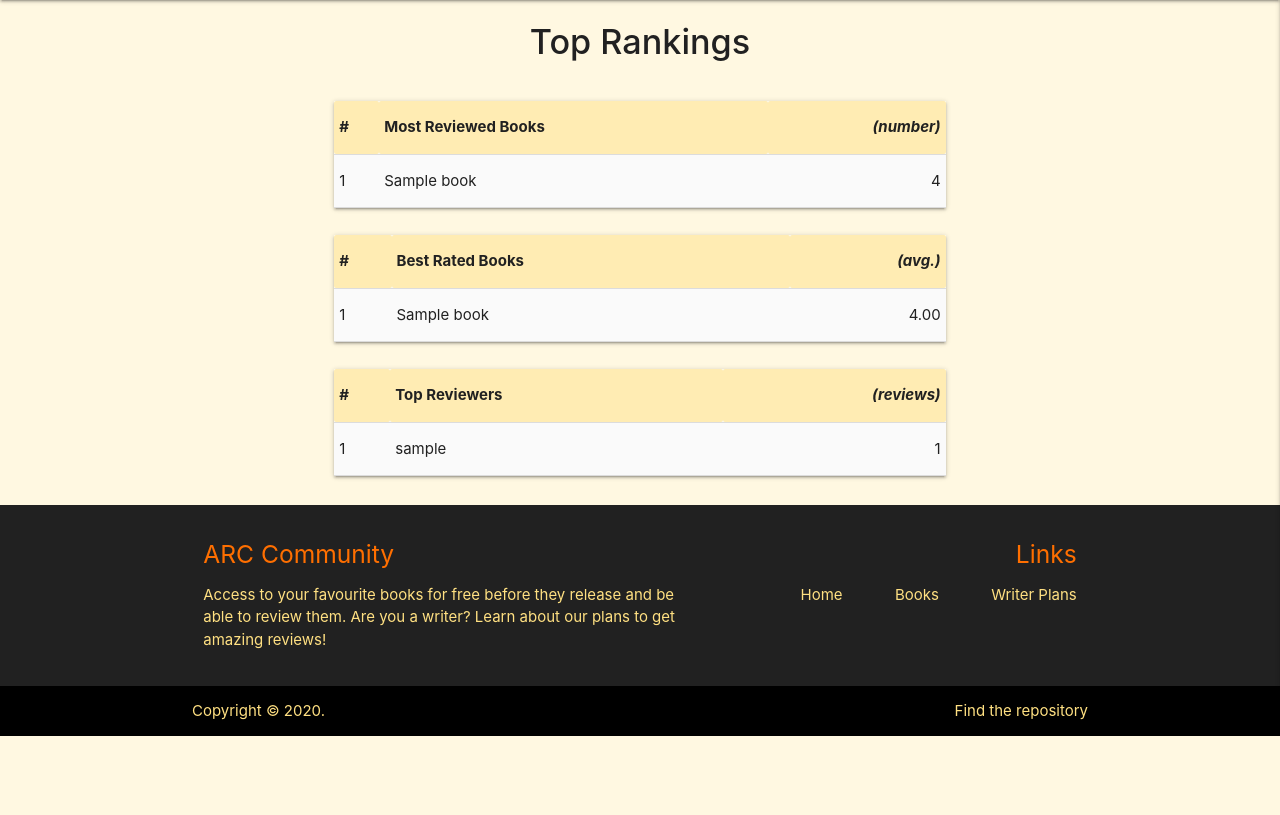
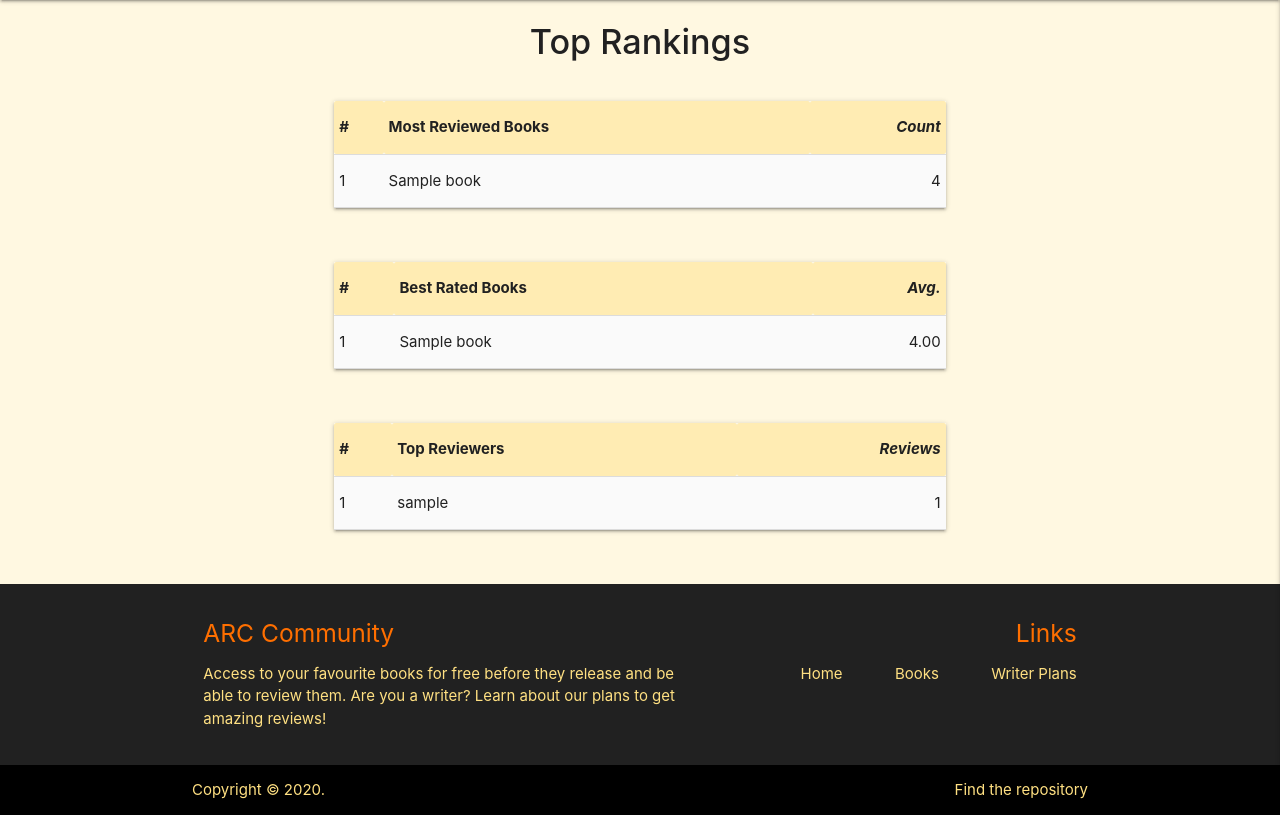
Before and after one commit to CruzZFire/ARC_Django_MS4, a Django app: page /rankings/ in a window 1280 px wide. Shown: the part 64-879 px from the top of the page. Before the commit the page ends 800 px from the top, so only its background shows below. Run offline with Django 3.2, Linux system fonts and the light colour scheme; tables that the repository leaves empty hold one stand-in row (values such as "Sample post"); some libraries are stand-ins or nearby versions.

Commit message:
Added one more future feature. Slight style change on Rankings.

```diff
--- a/home/templates/home/rankings.html
+++ b/home/templates/home/rankings.html
@@ -13,11 +13,11 @@
     <div class="row mb-0 pb-3">
 		<!-- Book Reviews -->
 		<div class="col s12 mt-3">
-			<table class="container highlight z-depth-1 grey lighten-5">
+			<table class="container mb-3 highlight z-depth-1 grey lighten-5">
 				<tr class="amber lighten-4">
 					<th>#</th>
 					<th>Most Reviewed Books</th>
-					<th class="right-align"><em>(number)</em></th>
+					<th class="right-align"><em>Count</em></th>
 				</tr>
 				{% for book in top_rw_book %}
 				<tr>
@@ -34,11 +34,11 @@
 		</div>
 		<!-- Book Average -->
 		<div class="col s12 mt-3">
-			<table class="container highlight z-depth-1 grey lighten-5">
+			<table class="container mb-3 highlight z-depth-1 grey lighten-5">
 				<tr class="amber lighten-4">
 					<th>#</th>
 					<th>Best Rated Books</th>
-					<th class="right-align"><em>(avg.)</em></th>
+					<th class="right-align"><em>Avg.</em></th>
 				</tr>
 				{% for book in top_avg_book %}
 				<tr>
@@ -55,11 +55,11 @@
 		</div>
 		<!-- User Reviews -->
 		<div class="col s12 mt-3">
-			<table class="container highlight z-depth-1 grey lighten-5">
+			<table class="container mb-3 highlight z-depth-1 grey lighten-5">
 				<tr class="amber lighten-4">
 					<th>#</th>
 					<th>Top Reviewers</th>
-					<th class="right-align"><em>(reviews)</em></th>
+					<th class="right-align"><em>Reviews</em></th>
 				</tr>
 				{% for profile in rw_user %}
 				<tr>
```
Also changed, not shown: README.md.
